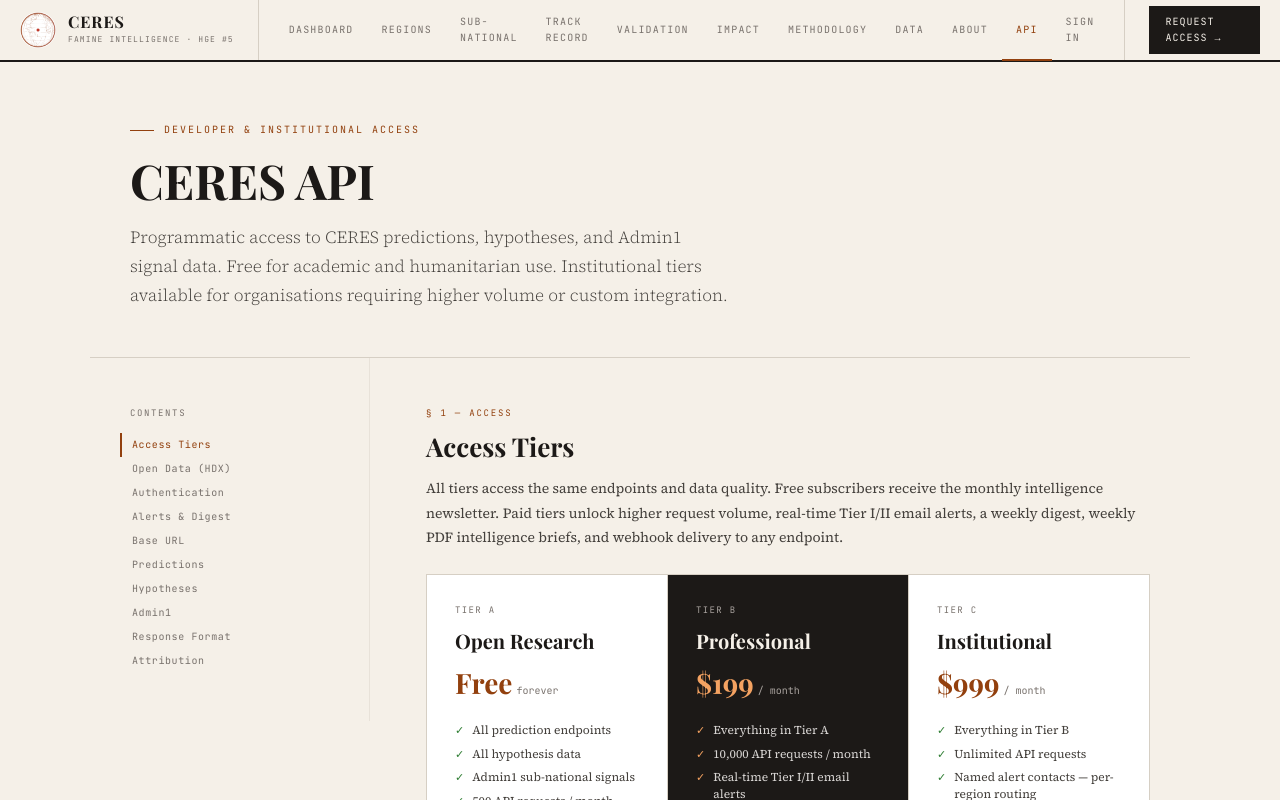
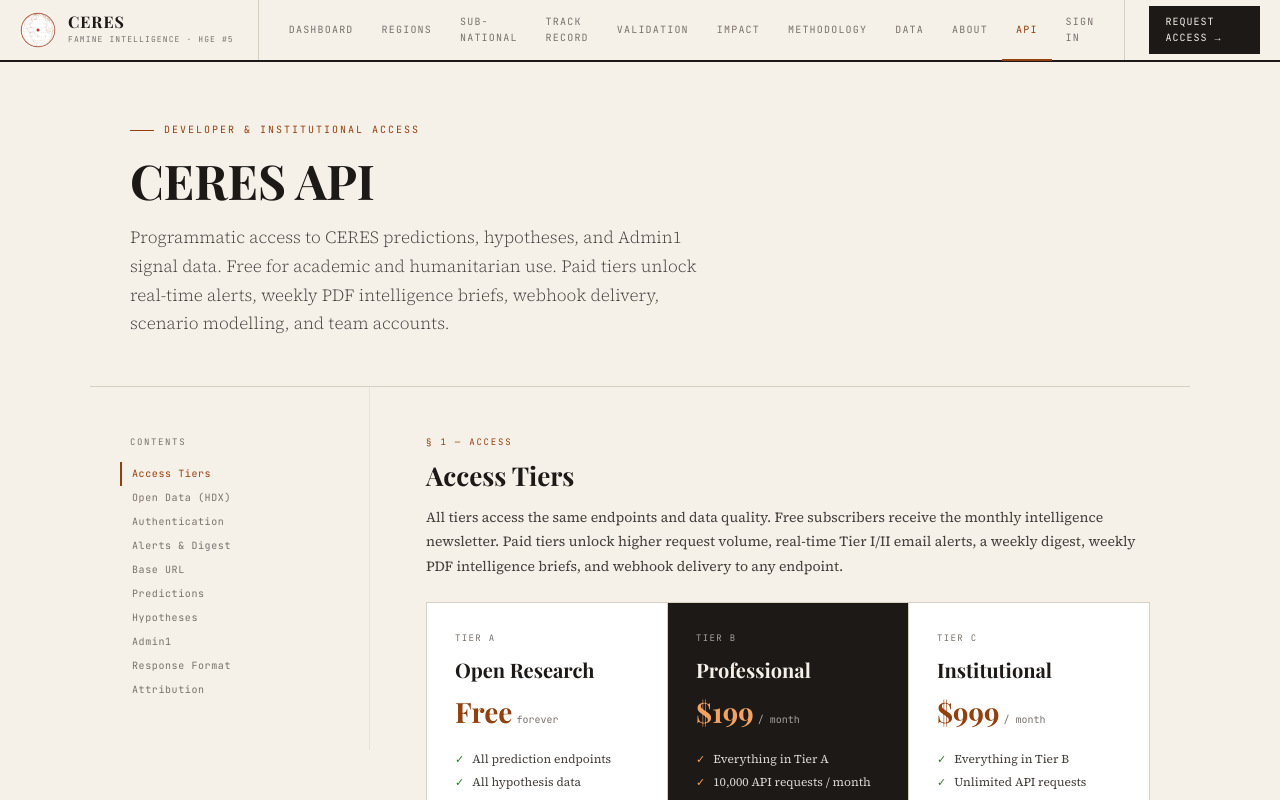
Before and after one commit to northflowlabs/ceres, a Next.js app: page /api-access in a window 1280 px wide. Shown: the top 800 px of the page. Built offline with nearby package versions, Linux system fonts and the light colour scheme.

Commit message:
copy: improve API page intro — list alerts, briefs, webhooks, scenario API, team accounts

```diff
--- a/src/app/api-access/page.tsx
+++ b/src/app/api-access/page.tsx
@@ -405,7 +405,7 @@
         </div>
         <h1 style={{ fontFamily: "var(--display)", fontSize: 48, fontWeight: 700, lineHeight: 1.1, marginBottom: 16 }}>CERES API</h1>
         <p style={{ fontSize: 17, color: "var(--ink-mid)", maxWidth: 600, lineHeight: 1.7, fontWeight: 300 }}>
-          Programmatic access to CERES predictions, hypotheses, and Admin1 signal data. Free for academic and humanitarian use. Institutional tiers available for organisations requiring higher volume or custom integration.
+          Programmatic access to CERES predictions, hypotheses, and Admin1 signal data. Free for academic and humanitarian use. Paid tiers unlock real-time alerts, weekly PDF intelligence briefs, webhook delivery, scenario modelling, and team accounts.
         </p>
       </div>
 
```
